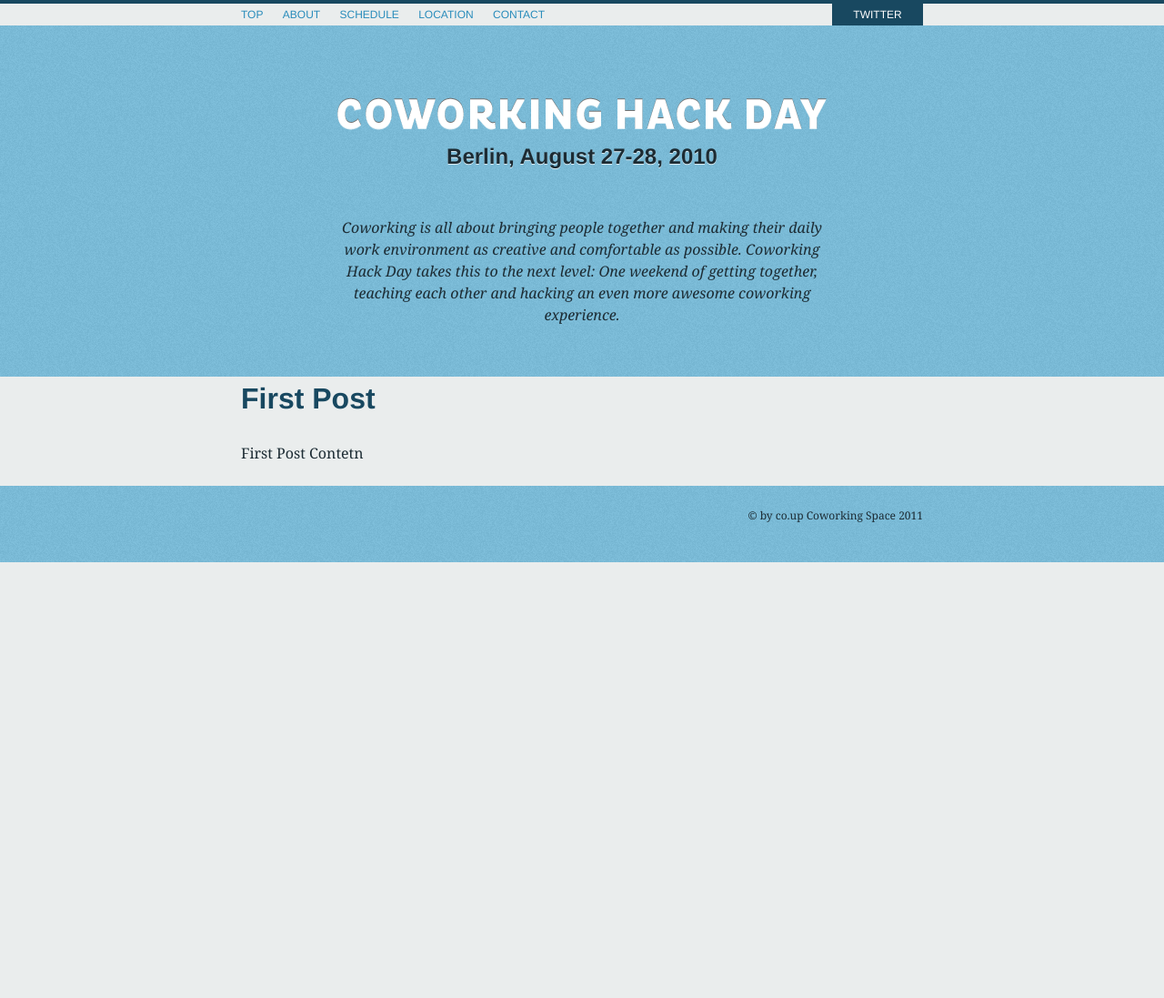
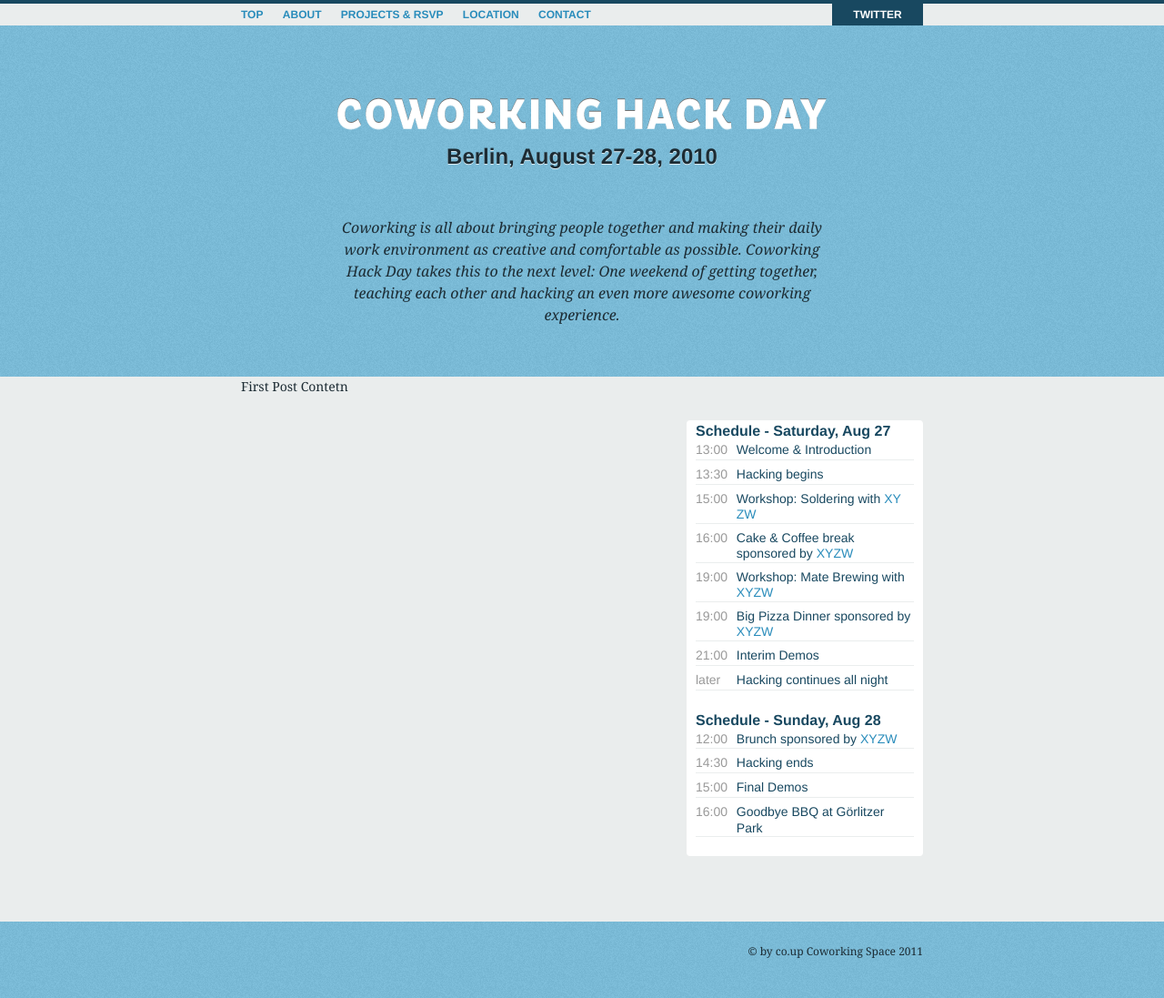
Before and after one commit to thilo/coworking-hack-day, a Jekyll site: the page built from _posts/2011-07-29-first-post.md, in a window 1280 px wide. Shown: the whole page at 91% size. Built offline with Jekyll 4.4.1, drawn with Linux system fonts in a browser that asks for light colours; before the commit the page ends 900 px from its top, so only the background shows below that.

Commit message:
more styles, more copy, added sidebar

```diff
--- a/_includes/sidebar.md
+++ b/_includes/sidebar.md
@@ -1,11 +1,20 @@
-<h2>This is a sidebar</h2>
+<h4>Schedule - Saturday, Aug 27</h4>
 
-{% for post in site.posts limit:1%}
-<div class="post">
-<h3>{{post.title}}</h3>
-  <p>published {{post.date | date: "%B %d, %Y"}}</p>
-  <div class="content">
-  {{post.content}}
-  </div>
-</div>
-{% endfor %}
+<ul>
+  <li><span>13:00</span> Welcome &amp; Introduction</li>
+  <li><span>13:30</span> Hacking begins</li>
+  <li><span>15:00</span> Workshop: Soldering with <a href="#">XY ZW</a></li>
+  <li><span>16:00</span> Cake &amp; Coffee break sponsored by <a href="#">XYZW</a></li>
+  <li><span>19:00</span> Workshop: Mate Brewing with <a href="#">XYZW</a></li>
+  <li><span>19:00</span> Big Pizza Dinner sponsored by <a href="#">XYZW</a></li>
+  <li><span>21:00</span> Interim Demos</li>
+  <li><span>later</span> Hacking continues all night</li>
+</ul>
+
+<h4>Schedule - Sunday, Aug 28</h4>
+<ul>
+  <li><span>12:00</span> Brunch sponsored by <a href="#">XYZW</a></li>
+  <li><span>14:30</span> Hacking ends</li>
+  <li><span>15:00</span> Final Demos</li>
+  <li><span>16:00</span> Goodbye BBQ at Görlitzer Park</li>
+</ul>
--- a/_layouts/default.html
+++ b/_layouts/default.html
@@ -11,12 +11,12 @@
   <body>
       <nav id="nav">
         <div class="container">
-          <a href="#" class="twitter">Twitter</a>
+          <a href="http://twitter.com/cohackday" title="twitter.com/cohackday" class="twitter">Twitter</a>
 
           <ul>
             <li><a href="#header">Top</a></li>
             <li><a href="#about">About</a></li>
-            <li><a href="#schedule">Schedule</a></li>
+            <li><a href="#projects_and_rsvp">Projects &amp; RSVP</a></li>
             <li><a href="#location">Location</a></li>
             <li><a href="#contact">Contact</a></li>
           </ul>
@@ -38,17 +38,18 @@
 
       <div id="main">
         <div class="container">
-          <h2>{{ page.title }}</h2>
-          {{ content }}
+          <div class="content">
+            {{ content }}
+          </div>
+
+          <aside>
+            {% include sidebar.md %}
+          </aside>
+
         </div>
       </div>
 
 
-    <!--
-    <div id="sidebar">
-      {% include sidebar.md %}
-    </div>
-    -->
   </body>
 
   <footer>
--- a/css/stylesheets/site.css
+++ b/css/stylesheets/site.css
@@ -92,107 +92,81 @@ h2 {
 }
 
 /* line 29, ../src/site.scss */
-h3 {
-  font-size: 1.5em;
-  line-height: 1;
-  margin-bottom: 1em;
+h5 {
+  font-size: 1em;
+  margin-bottom: 1.5em;
 }
 
 /* line 30, ../src/site.scss */
-h4 {
-  font-size: 1.2em;
-  line-height: 1.25;
-  margin-bottom: 1.25em;
-}
-
-/* line 31, ../src/site.scss */
-h5 {
-  font-size: 1em;
-  font-weight: bold;
-  margin-bottom: 1.5em;
-}
-
-/* line 32, ../src/site.scss */
-h6 {
-  font-size: 1em;
-  font-weight: bold;
-}
-
-/* line 33, ../src/site.scss */
-h1 img, h2 img, h3 img, h4 img, h5 img, h6 img {
-  margin: 0;
-}
-
-/* line 34, ../src/site.scss */
 p {
   margin: 0 0 1.5em;
 }
 
-/* line 35, ../src/site.scss */
+/* line 31, ../src/site.scss */
 strong, dfn {
   font-weight: bold;
 }
 
-/* line 36, ../src/site.scss */
+/* line 32, ../src/site.scss */
 em, dfn {
   font-style: italic;
 }
 
-/* line 37, ../src/site.scss */
+/* line 33, ../src/site.scss */
 address {
   margin: 0 0 1.5em;
   font-style: italic;
 }
 
-/* line 38, ../src/site.scss */
+/* line 34, ../src/site.scss */
 li ul, li ol {
   margin: 0;
 }
 
-/* line 39, ../src/site.scss */
+/* line 35, ../src/site.scss */
 ul, ol {
   margin: 0 1.5em 1.5em 0;
   padding-left: 1.5em;
 }
 
-/* line 40, ../src/site.scss */
+/* line 36, ../src/site.scss */
 ul {
   list-style-type: disc;
 }
 
-/* line 41, ../src/site.scss */
+/* line 37, ../src/site.scss */
 ol {
   list-style-type: decimal;
 }
 
-/* line 42, ../src/site.scss */
+/* line 38, ../src/site.scss */
 dl {
   margin: 0 0 1.5em 0;
 }
 
-/* line 43, ../src/site.scss */
+/* line 39, ../src/site.scss */
 dl dt {
   font-weight: bold;
 }
 
-/* line 44, ../src/site.scss */
+/* line 40, ../src/site.scss */
 dd {
   margin-left: 1.5em;
 }
 
 /* serif */
-/* line 47, ../src/site.scss */
+/* line 43, ../src/site.scss */
 body {
   font-family: Georgia, Times, serif;
 }
 
 /* sans-serif */
-/* line 53, ../src/site.scss */
-h1, h2, h3, h4, nav {
+/* line 49, ../src/site.scss */
+h1, h2, h3, h4, nav, aside {
   font-family: proxima-nova, Helvetica, Arial, sans-serif;
 }
 
-/* line 58, ../src/site.scss */
+/* line 53, ../src/site.scss */
 body {
   border-top: 4px solid #184860;
   font-size: 100%;
@@ -200,23 +174,24 @@ body {
   background: #eaeded;
 }
 
-/* line 65, ../src/site.scss */
+/* line 60, ../src/site.scss */
 .container {
   width: 750px;
   margin: 0 auto;
+  padding: 0 1em;
 }
 
-/* line 70, ../src/site.scss */
+/* line 66, ../src/site.scss */
 header {
   padding: 6em 0 2em 0;
   background: #7abad6 url(/img/chd_bg_blue.png) repeat;
 }
-/* line 73, ../src/site.scss */
+/* line 69, ../src/site.scss */
 header h1, header h2 {
   text-align: center;
   text-shadow: 0 1px 0 rgba(255, 255, 255, 0.75);
 }
-/* line 77, ../src/site.scss */
+/* line 73, ../src/site.scss */
 header h1 {
   background: transparent url(/img/chd_logo.png) no-repeat 50% 50%;
   text-indent: -9999px;
@@ -226,32 +201,88 @@ header h1 {
   color: #FFF;
   text-shadow: 0 -1px 0 rgba(0, 0, 0, 0.75);
 }
-/* line 86, ../src/site.scss */
+/* line 82, ../src/site.scss */
 header h2 {
   font-size: 1.5em;
   margin-bottom: 2em;
   color: #1c2b33;
 }
 
-/* line 93, ../src/site.scss */
+/* line 89, ../src/site.scss */
 footer {
   padding: 1.5em 0;
   background: #7abad6 url(/img/chd_bg_blue.png) repeat;
 }
-/* line 96, ../src/site.scss */
+/* line 92, ../src/site.scss */
 footer p {
   text-align: right;
   font-size: .75em;
 }
 
-/* line 102, ../src/site.scss */
+/* line 98, ../src/site.scss */
+#main {
+  overflow: hidden;
+  padding-bottom: 4.5em;
+}
+
+/* line 103, ../src/site.scss */
+.content {
+  width: 360px;
+  margin-right: 30px;
+  float: left;
+}
+/* line 107, ../src/site.scss */
+.content h3 {
+  padding-top: 3em;
+}
+/* line 110, ../src/site.scss */
+.content p {
+  font-size: .875em;
+}
+
+/* line 115, ../src/site.scss */
+aside {
+  float: left;
+  width: 240px;
+  margin-top: 3em;
+  margin-left: 100px;
+  padding: 0 10px;
+  background: #FFF;
+  -moz-border-radius: .25em;
+  -webkit-border-radius: .25em;
+  border-radius: .25em;
+}
+/* line 125, ../src/site.scss */
+aside ul {
+  list-style: none;
+  margin: 0 0 1.5em 0;
+  padding: 0;
+  font-size: .875em;
+}
+/* line 130, ../src/site.scss */
+aside ul li {
+  overflow: hidden;
+  color: #184860;
+  margin-bottom: .5em;
+  line-height: 1.25em;
+  border-bottom: 1px solid #eaeded;
+}
+/* line 136, ../src/site.scss */
+aside ul li span {
+  width: 3.2em;
+  margin-bottom: .1em;
+  color: #999;
+  float: left;
+}
+
+/* line 146, ../src/site.scss */
 .teaser {
   padding: 0 100px;
   text-align: center;
   font-style: italic;
 }
 
-/* line 108, ../src/site.scss */
+/* line 152, ../src/site.scss */
 nav {
   width: 100%;
   height: 1.5em;
@@ -261,8 +292,9 @@ nav {
   margin-bottom: 2em;
   background: #eaeded;
   text-transform: uppercase;
+  font-weight: bold;
 }
-/* line 117, ../src/site.scss */
+/* line 162, ../src/site.scss */
 nav ul {
   font-size: .75em;
   float: left;
@@ -270,11 +302,11 @@ nav ul {
   padding: 0;
   list-style: none;
 }
-/* line 123, ../src/site.scss */
+/* line 168, ../src/site.scss */
 nav ul li {
   display: inline;
 }
-/* line 127, ../src/site.scss */
+/* line 172, ../src/site.scss */
 nav ul li a,
 nav ul li a:link,
 nav ul li a:visited {
@@ -282,14 +314,14 @@ nav ul li a:visited {
   color: #298cbb;
   text-decoration: none;
 }
-/* line 134, ../src/site.scss */
+/* line 179, ../src/site.scss */
 nav ul li a:hover,
 nav ul li a:active,
 nav ul li a:focus {
   color: #7abad6;
   text-decoration: none;
 }
-/* line 142, ../src/site.scss */
+/* line 187, ../src/site.scss */
 nav a.twitter,
 nav a.twitter:link,
 nav a.twitter:visited {
@@ -301,7 +333,7 @@ nav a.twitter:visited {
   color: #FFF;
   background: #184860;
 }
-/* line 154, ../src/site.scss */
+/* line 199, ../src/site.scss */
 nav a.twitter:hover,
 nav a.twitter:active,
 nav a.twitter:focus {
@@ -310,7 +342,7 @@ nav a.twitter:focus {
 }
 
 /* links */
-/* line 163, ../src/site.scss */
+/* line 208, ../src/site.scss */
 a,
 a:link,
 a:visited {
@@ -318,7 +350,7 @@ a:visited {
   text-decoration: none;
 }
 
-/* line 170, ../src/site.scss */
+/* line 215, ../src/site.scss */
 a:hover,
 a:active,
 a:focus {
```
Also changed, not shown: css/src/site.scss (+52 -7 lines), index.md (+24 -16 lines).
